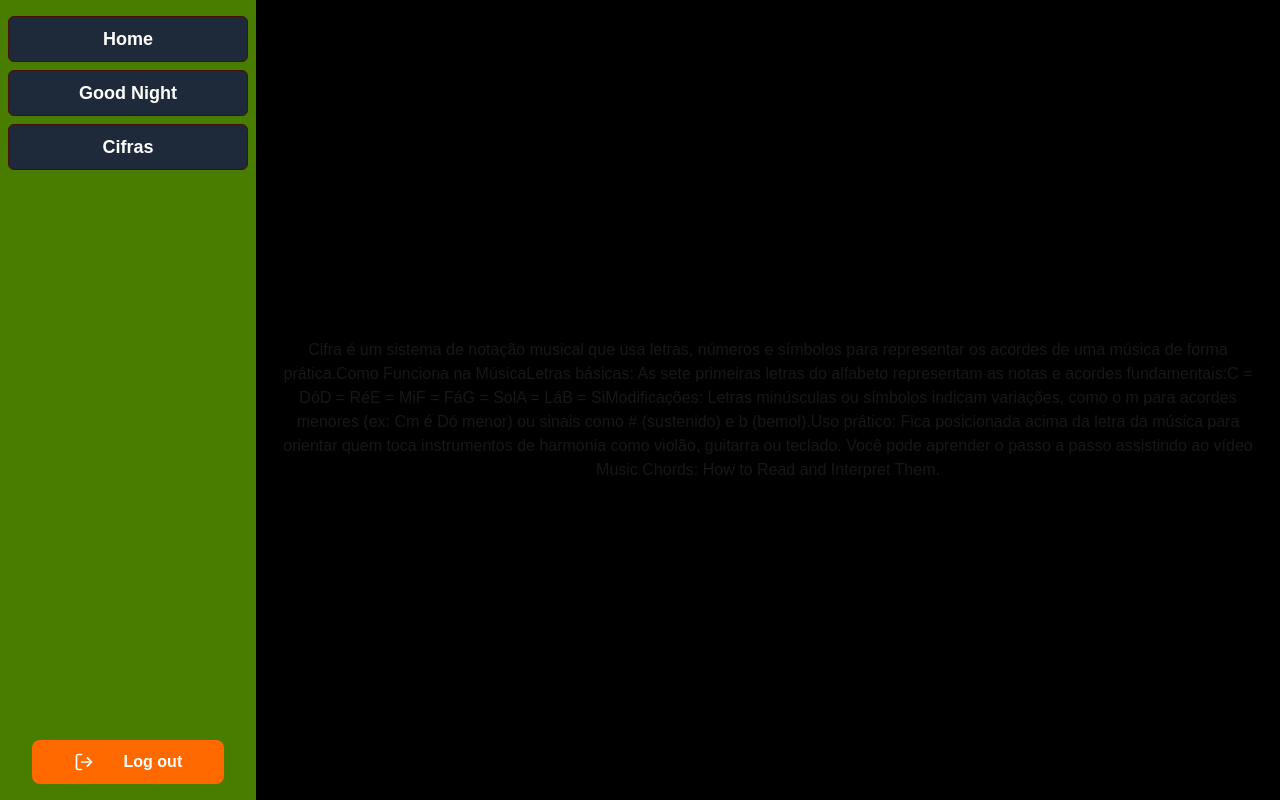
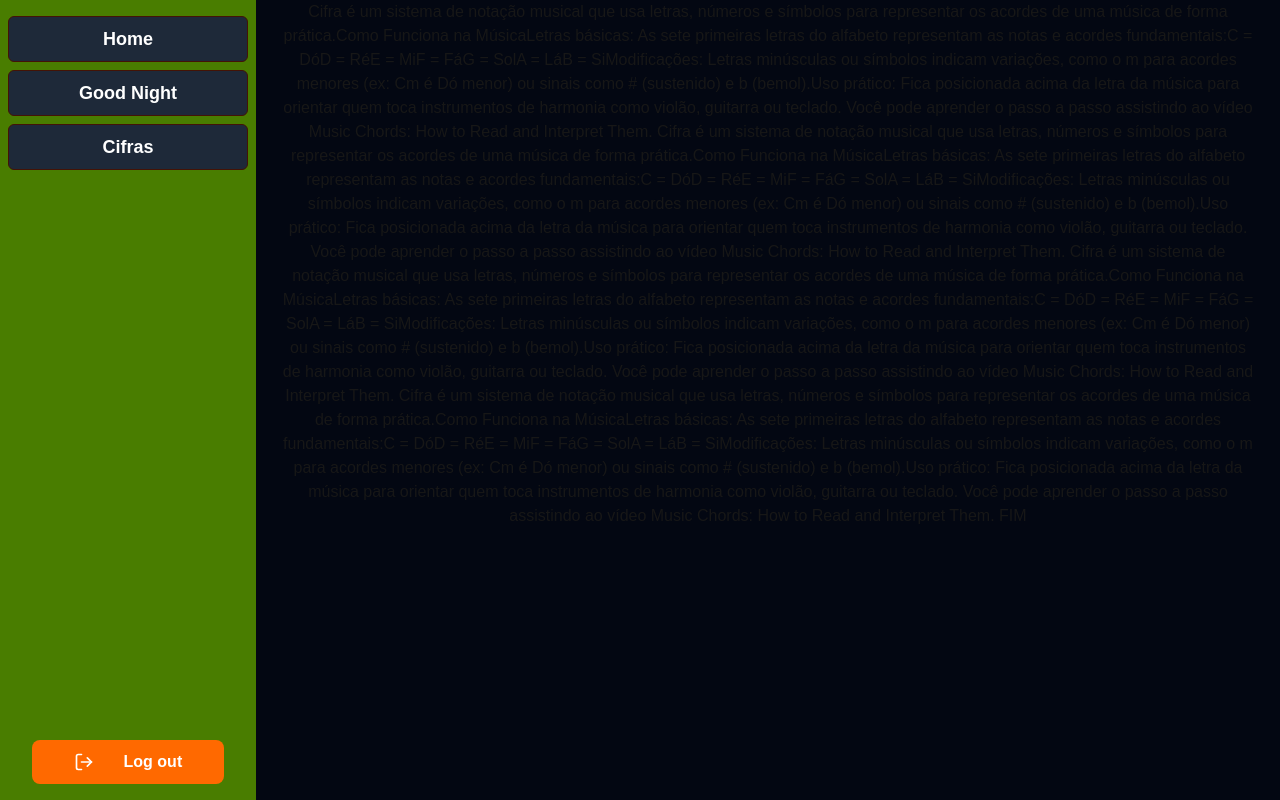
Before and after one commit to P3dr0PRR/Cifras, a Next.js app in the folder cifras-front-end/: page /cifras in a window 1280 px wide. Built offline with nearby package versions, Linux system fonts and the light colour scheme.

Commit message:
fix(ui): ajuste nos campos de entrada

```diff
--- a/cifras-front-end/app/(auth)/login/page.tsx
+++ b/cifras-front-end/app/(auth)/login/page.tsx
@@ -28,7 +28,7 @@ export default function Login() {
   }
 
   return (
-    <section className="">
+    <section className="flex flex-col items-center justify-center min-h-screen bg-black my-4">
       <div className="header-logo">
         <Image
           src="/images/cifrasLogo.png"
@@ -40,7 +40,7 @@ export default function Login() {
       </div>
       <form
         onSubmit={handleLogin}
-        className="flex flex-col rounded-2xl px-10 py-10 w-full max-w-sm bg-neutral-900 border border-neutral-700 shadow-lg"
+        className="form-auth"
       >
         <h2 className="header-login">Entrar</h2>
         <p className="text-base mb-8">Entre na sua conta</p>
--- a/cifras-front-end/app/(auth)/register/page.tsx
+++ b/cifras-front-end/app/(auth)/register/page.tsx
@@ -37,17 +37,17 @@ export default function Register() {
   }
 
   return (
-    <section className="flex flex-col items-center justify-center min-h-screen bg-black">
-      <div className="header-logo ">
+   <section className="flex flex-col items-center justify-center min-h-screen bg-black my-4">
+        <div className="header-logo">
           <Image
             src="/images/cifrasLogo.png"
             alt="Logo Cifras"
             width={120}
             height={40}
-          className="loading=eager"
+            className="loading=eager lg:ml-40"
           />
         </div>
-      <form className="flex flex-col rounded-2xl px-10 py-10 w-full max-w-sm bg-neutral-900 border border-neutral-700 shadow-lg">
+      <form className="form-auth">
         <p className="header-login mb-1">Criar conta</p>
         <p className="text-base mb-8">Junte-se ao Cifras</p>
 
--- a/cifras-front-end/app/(system)/cifras/page.tsx
+++ b/cifras-front-end/app/(system)/cifras/page.tsx
@@ -1,7 +1,7 @@
 export default function cifras() {
   return (
-    <div className="w-full h-full bg-gray-950 flex flex-col">
-      <section className="flex flex-col items-center justify-center px-6 text-center relative overflow-hidden">
+    <div className="div-page">
+     <section className="section-page">
         Cifra é um sistema de notação musical que usa letras, números e símbolos
         para representar os acordes de uma música de forma prática.Como Funciona
         na MúsicaLetras básicas: As sete primeiras letras do alfabeto
@@ -12,6 +12,36 @@ export default function cifras() {
         letra da música para orientar quem toca instrumentos de harmonia como
         violão, guitarra ou teclado. Você pode aprender o passo a passo
         assistindo ao vídeo Music Chords: How to Read and Interpret Them.
+               Cifra é um sistema de notação musical que usa letras, números e símbolos
+        para representar os acordes de uma música de forma prática.Como Funciona
+        na MúsicaLetras básicas: As sete primeiras letras do alfabeto
+        representam as notas e acordes fundamentais:C = DóD = RéE = MiF = FáG =
+        SolA = LáB = SiModificações: Letras minúsculas ou símbolos indicam
+        variações, como o m para acordes menores (ex: Cm é Dó menor) ou sinais
+        como # (sustenido) e b (bemol).Uso prático: Fica posicionada acima da
+        letra da música para orientar quem toca instrumentos de harmonia como
+        violão, guitarra ou teclado. Você pode aprender o passo a passo
+        assistindo ao vídeo Music Chords: How to Read and Interpret Them.
+               Cifra é um sistema de notação musical que usa letras, números e símbolos
+        para representar os acordes de uma música de forma prática.Como Funciona
+        na MúsicaLetras básicas: As sete primeiras letras do alfabeto
+        representam as notas e acordes fundamentais:C = DóD = RéE = MiF = FáG =
+        SolA = LáB = SiModificações: Letras minúsculas ou símbolos indicam
+        variações, como o m para acordes menores (ex: Cm é Dó menor) ou sinais
+        como # (sustenido) e b (bemol).Uso prático: Fica posicionada acima da
+        letra da música para orientar quem toca instrumentos de harmonia como
+        violão, guitarra ou teclado. Você pode aprender o passo a passo
+        assistindo ao vídeo Music Chords: How to Read and Interpret Them.
+               Cifra é um sistema de notação musical que usa letras, números e símbolos
+        para representar os acordes de uma música de forma prática.Como Funciona
+        na MúsicaLetras básicas: As sete primeiras letras do alfabeto
+        representam as notas e acordes fundamentais:C = DóD = RéE = MiF = FáG =
+        SolA = LáB = SiModificações: Letras minúsculas ou símbolos indicam
+        variações, como o m para acordes menores (ex: Cm é Dó menor) ou sinais
+        como # (sustenido) e b (bemol).Uso prático: Fica posicionada acima da
+        letra da música para orientar quem toca instrumentos de harmonia como
+        violão, guitarra ou teclado. Você pode aprender o passo a passo
+        assistindo ao vídeo Music Chords: How to Read and Interpret Them. FIM
       </section>
     </div>
   );
--- a/cifras-front-end/app/(system)/goodN/page.tsx
+++ b/cifras-front-end/app/(system)/goodN/page.tsx
@@ -1,7 +1,7 @@
 export default function Goodn() {
   return (
-    <div className="w-full h-full bg-lime-500 flex flex-col">
-      <section className="flex flex-col items-center justify-center px-6 text-center relative overflow-hidden">
+    <div className="div-page">
+      <section className="section-page">
         good nighttttttttttttttt
       </section>
     </div>
--- a/cifras-front-end/app/(system)/layout.tsx
+++ b/cifras-front-end/app/(system)/layout.tsx
@@ -7,15 +7,18 @@ export default function SystemLayout({
   children: React.ReactNode;
 }) {
   return (
-    <div className="flex flex-col h-dvh">
+    <div className="flex flex-col h-dvh overflow-hidden">
       <MobileMenu>
         <Sidebar />
       </MobileMenu>
-      <div className="grid md:grid-cols-[16rem_1fr] flex-1 h-full">
-        <div className="hidden md:block">
+      <div className="grid md:grid-cols-[16rem_1fr] flex-1 min-h-0">
+        <div className="hidden md:block ">
           <Sidebar />
         </div>
-        {children}
+        <main className="overflow-y-auto min-h-0">
+           {children}
+        </main>
+
       </div>
     </div>
   );
--- a/cifras-front-end/app/components/bodyEstructure/cifrasFirstPage.tsx
+++ b/cifras-front-end/app/components/bodyEstructure/cifrasFirstPage.tsx
@@ -5,8 +5,8 @@ export async function CifrasMenu() {
   const token = cookieStore.get("token")?.value;
 
   return (
-    <div className="w-full min-h-screen bg-gray-950 flex flex-col">
-      <section className="flex flex-col items-center justify-center min-h-screen px-6 text-center relative overflow-hidden">
+    <div className="div-page">
+      <section className="section-page">
         Oi
       </section>
     </div>
--- a/cifras-front-end/app/components/bodyEstructure/headerIn.tsx
+++ b/cifras-front-end/app/components/bodyEstructure/headerIn.tsx
@@ -1,4 +1,5 @@
 import { Menu } from "lucide-react";
+
 
 export function HeaderIn() {
   return (
--- a/cifras-front-end/app/components/mobileMenu/mobileMenu.tsx
+++ b/cifras-front-end/app/components/mobileMenu/mobileMenu.tsx
@@ -19,11 +19,11 @@ export default function MobileMenu({
 
   return (
     <div>
-      <div className="block md:hidden z-100">
+      <div className="block md:hidden">
         <button onClick={handleMenuClick} className="p-2">
           <HeaderIn />
         </button>
-        {isMenuOpen && <div className="fixed inset-t-16 inset-x-0 z-50" onClick={closeMenu}>{children}</div>}
+        {isMenuOpen && <div className="fixed bottom-0 top-16 inset-x-0 z-50" onClick={closeMenu}>{children}</div>}
       </div>
     </div>
   );
--- a/cifras-front-end/app/components/sidebar/sidebar.tsx
+++ b/cifras-front-end/app/components/sidebar/sidebar.tsx
@@ -4,7 +4,7 @@ import Logout from "@/app/components/logout/component";
 
 export function Sidebar() {
   return (
-    <nav className=" w-full md:w-64 h-full md:h-screen bottom-0 bg-lime-700 flex flex-col justify-between py-4 gap-4">
+    <nav className=" w-full md:w-64 h-full bg-lime-700 flex flex-col justify-between py-4 gap-4">
       <div className="flex flex-col gap-2">
         <Link href="/" className="sidebar-btn">
           Home
--- a/cifras-front-end/app/globals.css
+++ b/cifras-front-end/app/globals.css
@@ -23,12 +23,17 @@ html {
   }
 }
 
-@layer base {
-  section {
-    @apply pt-5 flex flex-col items-center justify-center min-h-screen bg-black cursor-default;
+@layer components {
+
+  .form-auth {
+    @apply flex flex-col justify-center rounded-2xl px-10 py-10 w-full max-w-sm bg-neutral-900 border border-neutral-700 shadow-lg;
   }
-}
-@layer components {
+  .section-page {
+    @apply flex flex-col items-center justify-center px-6 text-center relative overflow-hidden;
+  }
+  .div-page {
+    @apply w-full min-h-full bg-gray-950 flex flex-col;
+  }
   .sidebar-btn {
     @apply cursor-pointer text-white bg-gray-800 border border-orange-950 focus:transition-transform duration-300 focus:scale-105 focus:outline-none focus:border-orange-500 focus:border-2 text-center py-2 rounded-md mx-2 text-lg font-semibold;
   }
```
Lines whose indentation alone changed are shown as unchanged.
